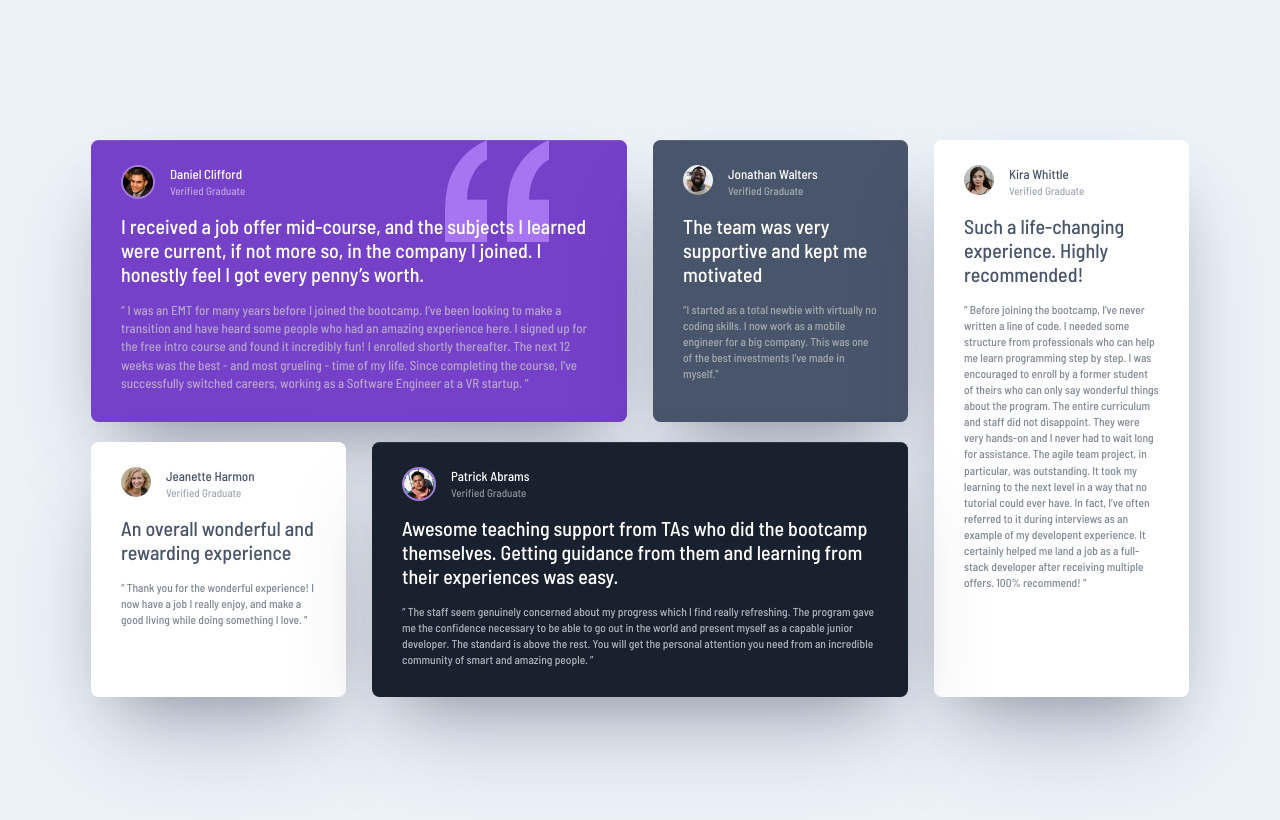
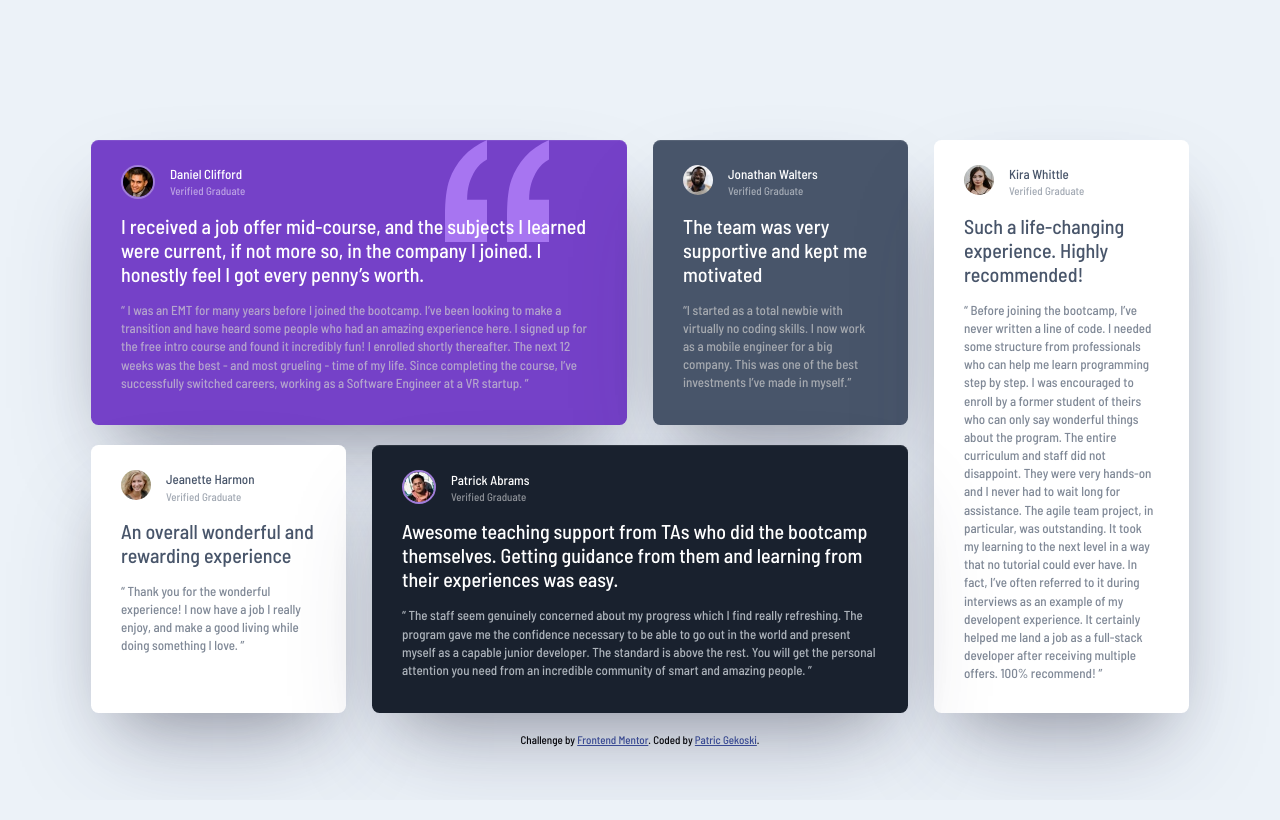
Before and after one commit to Pat-Gekoski/Testimonials-Grid, a website: page index.html in a window 1280 px wide. Drawn offline with Linux system fonts and the light colour scheme.

Commit message:
fixed paragraph font-size / line-height

```diff
--- a/css/style.css
+++ b/css/style.css
@@ -64,7 +64,6 @@ body {
       grid-row: 2 / 3;
       grid-column: 1 / 2; } }
   .card-2__review {
-    font-size: 1.15rem;
     line-height: 1.4;
     color: rgba(207, 207, 207, 0.7); }
 
@@ -81,7 +80,6 @@ body {
       grid-row: 3 / 4;
       grid-column: 1 / 2; } }
   .card-3__review {
-    font-size: 1.15rem;
     line-height: 1.4;
     color: rgba(72, 85, 106, 0.7); }
 
@@ -98,7 +96,6 @@ body {
       grid-row: 5 / 6;
       grid-column: 1 / 2; } }
   .card-4__review {
-    font-size: 1.15rem;
     line-height: 1.4;
     color: rgba(72, 85, 106, 0.7); }
 
@@ -115,7 +112,6 @@ body {
       grid-row: 4 / 5;
       grid-column: 1 / 2; } }
   .card-5__review {
-    font-size: 1.15rem;
     line-height: 1.4;
     color: rgba(236, 242, 248, 0.7); }
 
@@ -174,4 +170,10 @@ body {
   align-content: center; }
 
 .container {
-  margin: 14rem auto; }
+  margin: 14rem auto 2rem auto; }
+  @media only screen and (max-width: 1150px) {
+    .container {
+      margin: 12rem auto 2rem auto; } }
+  @media only screen and (max-width: 560px) {
+    .container {
+      margin: 8rem auto 2rem auto; } }
--- a/index.html
+++ b/index.html
@@ -20,6 +20,7 @@
 			.attribution {
 				font-size: 11px;
 				text-align: center;
+				margin-bottom: 2rem;
 			}
 			.attribution a {
 				color: hsl(228, 45%, 44%);
@@ -29,11 +30,14 @@
 
 	<body>
 		<div class="container">
-
 			<div class="card card-1">
 				<img src="./images/bg-pattern-quotation.svg" alt="" class="card-1__bg" />
 				<div class="avatar">
-					<img src="./images/image-daniel.jpg" alt="Daniel Clifford" class="avatar__img-border" />
+					<img
+						src="./images/image-daniel.jpg"
+						alt="Daniel Clifford"
+						class="avatar__img-border"
+					/>
 					<div class="avatar__info-container">
 						<p class="avatar__name avatar__name--light">Daniel Clifford</p>
 						<p class="avatar__verified--light">Verified Graduate</p>
@@ -122,7 +126,11 @@
 
 			<div class="card card-5">
 				<div class="avatar">
-					<img src="./images/image-patrick.jpg" alt="Patrick Abrams" class="avatar__img-border" />
+					<img
+						src="./images/image-patrick.jpg"
+						alt="Patrick Abrams"
+						class="avatar__img-border"
+					/>
 					<div class="avatar__info-container">
 						<p class="avatar__name avatar__name--light">Patrick Abrams</p>
 						<p class="avatar__verified--light">Verified Graduate</p>
@@ -142,10 +150,11 @@
 			</div>
 		</div>
 
-		<!-- <div class="attribution">
-    Challenge by <a href="https://www.frontendmentor.io?ref=challenge" target="_blank">Frontend Mentor</a>.
-    Coded by <a href="#">Your Name Here</a>.
-  </div> -->
+		<div class="attribution">
+			Challenge by
+			<a href="https://www.frontendmentor.io?ref=challenge" target="_blank">Frontend Mentor</a>.
+			Coded by <a href="www.linkedin.com/in/pat-gekoski">Patric Gekoski</a>.
+		</div>
 	</body>
 </html>
 
```
